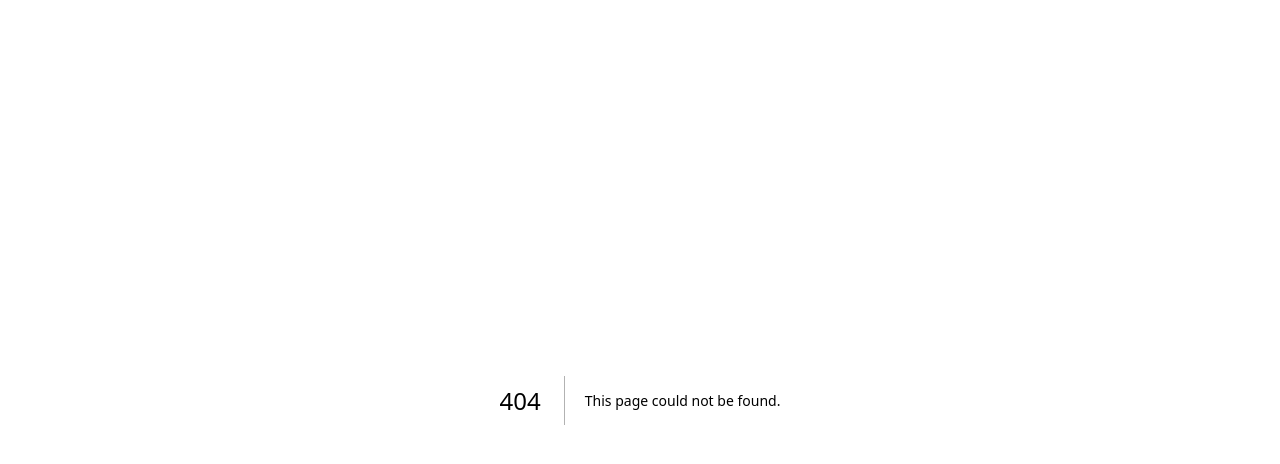
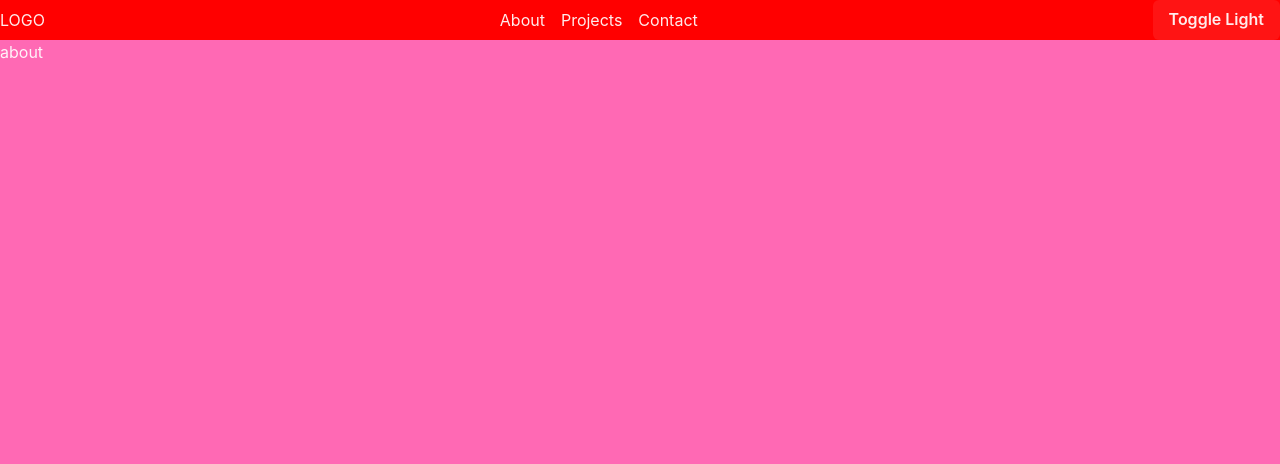
Before and after one commit to mooshkid/next-portfolio-pages, a Next.js app: page /about in a window 1280 px wide. Before the commit this address had no page. Shown: the top 464 px of the page. Built offline with nearby package versions, Linux system fonts and the light colour scheme.

Commit message:
Initial Commit

```diff
--- /dev/null
+++ b/components/Navbar.js
@@ -0,0 +1,33 @@
+import {
+  Box,
+  Button,
+  ButtonGroup,
+  Flex,
+  Text,
+  useColorMode,
+  useColorModeValue,
+} from "@chakra-ui/react";
+import Link from "next/link";
+import React from "react";
+
+const NavBar = () => {
+  const { colorMode, toggleColorMode } = useColorMode();
+
+  return (
+    <Flex bg={useColorModeValue("white", "red")} justify={"space-between"} alignItems={'center'}>
+      <Box>
+        <Text>LOGO</Text>
+      </Box>
+      <Flex gap={"4"}>
+        <Link href={'/about'}>About</Link>
+        <Link href={'/projects'}>Projects</Link>
+        <Link href={'/contact'}>Contact</Link>
+      </Flex>
+      <ButtonGroup display="flex" justifyContent="center">
+        <Button onClick={toggleColorMode}>Toggle {colorMode === "light" ? "Dark" : "Light"}</Button>
+      </ButtonGroup>
+    </Flex>
+  );
+};
+
+export default NavBar;
--- /dev/null
+++ b/components/layout.tsx
@@ -0,0 +1,14 @@
+import React from 'react'
+import NavBar from './Navbar';
+
+const MainLayout = ({children}) => {
+  return (
+    <>
+      <NavBar />
+        {children}
+      {/* <Footer /> */}
+    </>
+  )
+}
+
+export default MainLayout;
--- a/package.json
+++ b/package.json
@@ -9,11 +9,15 @@
     "lint": "next lint"
   },
   "dependencies": {
+    "@chakra-ui/react": "^2.6.1",
+    "@emotion/react": "^11.11.0",
+    "@emotion/styled": "^11.11.0",
     "@types/node": "18.16.3",
     "@types/react": "18.2.0",
     "@types/react-dom": "18.2.1",
     "eslint": "8.39.0",
     "eslint-config-next": "13.3.4",
+    "framer-motion": "^10.12.8",
     "next": "13.3.4",
     "react": "18.2.0",
     "react-dom": "18.2.0",
--- a/pages/_app.tsx
+++ b/pages/_app.tsx
@@ -1,6 +1,14 @@
-import '@/styles/globals.css'
-import type { AppProps } from 'next/app'
+import type { AppProps } from "next/app";
+import { ChakraProvider } from "@chakra-ui/react";
+import theme from "@/theme";
+import MainLayout from "@/components/layout";
 
 export default function App({ Component, pageProps }: AppProps) {
-  return <Component {...pageProps} />
+  return (
+    <ChakraProvider theme={theme}>
+      <MainLayout>
+        <Component {...pageProps} />
+      </MainLayout>
+    </ChakraProvider>
+  );
 }
--- a/pages/_document.tsx
+++ b/pages/_document.tsx
@@ -1,13 +1,16 @@
-import { Html, Head, Main, NextScript } from 'next/document'
+import theme from '@/theme';
+import { ColorModeScript } from '@chakra-ui/react'
+import { Html, Head, Main, NextScript } from "next/document";
 
 export default function Document() {
   return (
     <Html lang="en">
       <Head />
       <body>
+        <ColorModeScript initialColorMode={theme.config.initialColorMode} />
         <Main />
         <NextScript />
       </body>
     </Html>
-  )
+  );
 }
--- /dev/null
+++ b/pages/about.tsx
@@ -0,0 +1,9 @@
+import React from 'react'
+
+const about = () => {
+  return (
+    <div>about</div>
+  )
+}
+
+export default about
--- a/pages/index.tsx
+++ b/pages/index.tsx
@@ -2,6 +2,7 @@ import Head from 'next/head'
 import Image from 'next/image'
 import { Inter } from 'next/font/google'
 import styles from '@/styles/Home.module.css'
+import NavBar from '@/components/Navbar'
 
 const inter = Inter({ subsets: ['latin'] })
 
@@ -14,7 +15,7 @@ export default function Home() {
         <meta name="viewport" content="width=device-width, initial-scale=1" />
         <link rel="icon" href="/favicon.ico" />
       </Head>
-      <main className={styles.main}>
+      {/* <main className={styles.main}>
         <div className={styles.description}>
           <p>
             Get started by editing&nbsp;
@@ -108,6 +109,9 @@ export default function Home() {
             </p>
           </a>
         </div>
+      </main> */}
+      <main>
+        {/* <NavBar /> */}
       </main>
     </>
   )
--- /dev/null
+++ b/theme.tsx
@@ -0,0 +1,26 @@
+// 1. import `extendTheme` function
+import { extendTheme } from '@chakra-ui/react'
+
+// 2. Add your color mode config
+const config = {
+  initialColorMode: 'dark',
+  useSystemColorMode: false,
+}
+
+// dark theme styles
+import { mode } from '@chakra-ui/theme-tools';
+
+const styles = {
+  global: (props: any) => ({ //is this correct?
+    body: {
+      color: mode('gray.800', 'whiteAlpha.900')(props),
+      bg: mode('turquoise', 'hotpink')(props),
+    },
+  }),
+};
+
+
+// 3. extend the theme
+const theme = extendTheme({ config, styles })
+
+export default theme
```
Also changed, not shown: styles/removelaterHome.module.css (renamed from styles/Home.module.css), styles/removelaterglobals.css (renamed from styles/globals.css), 1 other file (tests, documents, lock files or other folders).
